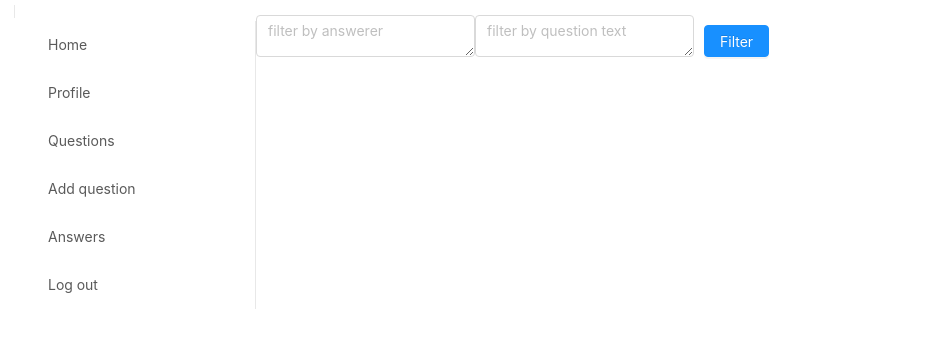
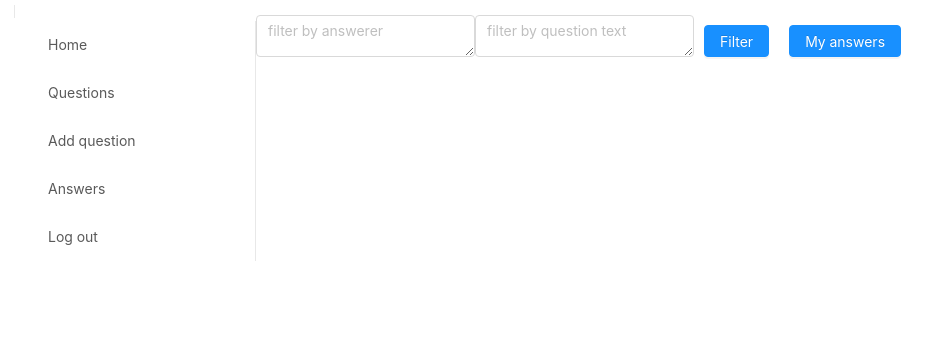
Before and after one commit to arrinn/TestsForum, a Flask app: page /answers in a window 1280 px wide. Shown: the top 348 px of the page, without its empty margins (0-950 px from the left). Run offline with Flask 2, Linux system fonts and the light colour scheme; the visitor is signed in with stand-in values (Sample User, id 1); data comes from the database, SQL or seed files in the repository; data that the repository does not hold is empty; some libraries are stand-ins or nearby versions.

Commit message:
add questions scoring

```diff
--- a/app.py
+++ b/app.py
@@ -7,7 +7,7 @@ from init import app
 from forms import LoginForm, AnswerForm, RegistrationForm, QuestionsAddingForm, FilterForm
 
 from database_connector import get_questions_list, write_answer, register_user, get_user, add_question, \
-    get_answers_list, delete_question, get_question, is_answered
+    get_answers_list, delete_question, get_question, is_answered, get_answer, archive_answer
 
 
 @app.route('/index')
@@ -77,7 +77,7 @@ def answer_question(question_id):
     answer_form = AnswerForm()
     if answer_form.validate_on_submit():
         if not is_answered(current_user.username, question_id) or not get_question(question_id).one_attempt:
-            write_answer(current_user.username, question_id, answer_form.answer_text.data)
+            write_answer(current_user.username, question_id, answer_form.answer_text.data, answer_form.user_score.data)
     return redirect(url_for('questions'))
 
 
@@ -95,10 +95,24 @@ def answers_list():
         answered_by_filter = filter_form.creator.data if filter_form.creator.data else None
         question_text_filter = filter_form.text.data if filter_form.text.data else None
         answers = get_answers_list(questions_owner=current_user.username, answered_by=answered_by_filter,
-                                   question_text=question_text_filter)
+                                   question_text=question_text_filter, status='Active')
     else:
-        answers = get_answers_list(questions_owner=current_user.username)
-    return render_template('answers.html', answers=answers, filter_form=filter_form)
+        answers = get_answers_list(questions_owner=current_user.username, status='Active')
+    return render_template('answers.html', answers=answers, filter_form=filter_form, is_my_answers=False)
+
+
+@app.route('/my_answers', methods=['GET', 'POST'])
+@login_required
+def my_answers_view():
+    filter_form = FilterForm()
+    if request.method == 'POST' and filter_form.validate_on_submit():
+        creator_filter = filter_form.creator.data if filter_form.creator.data else None
+        question_text_filter = filter_form.text.data if filter_form.text.data else None
+        answers = get_answers_list(questions_owner=creator_filter, answered_by=current_user.username,
+                                   question_text=question_text_filter, status='Active')
+    else:
+        answers = get_answers_list(questions_owner=None, answered_by=current_user.username, status='Active')
+    return render_template('answers.html', answers=answers, filter_form=filter_form, is_my_answers=True)
 
 
 @app.route('/add_question', methods=['GET', 'POST'])
@@ -106,7 +120,8 @@ def answers_list():
 def add_question_view():
     form = QuestionsAddingForm()
     if request.method == 'POST' and form.validate_on_submit():
-        add_question(current_user.username, form.question.data, form.answer.data, form.is_one_attempt.data)
+        add_question(current_user.username, form.question.data, form.answer.data, form.is_one_attempt.data,
+                     form.initial_score.data)
         return redirect('/questions')
     else:
         return render_template('add_question.html', form=form)
@@ -120,5 +135,13 @@ def delete_question_view(question_id):
     return redirect('/questions')
 
 
+@app.route('/delete_answer/<answer_id>', methods=['POST'])
+@login_required
+def delete_answer_view(answer_id):
+    if get_answer(answer_id).username == current_user.username:
+        archive_answer(answer_id)
+    return redirect('/my_answers')
+
+
 if __name__ == '__main__':
     app.run(debug=True)
--- a/config.py
+++ b/config.py
@@ -5,3 +5,5 @@ SQLALCHEMY_DATABASE_URI = 'sqlite:///' + os.path.join(basedir, 'app.sqlite')
 SQLALCHEMY_TRACK_MODIFICATIONS = True
 CSRF_ENABLED = True
 SECRET_KEY = '13543acb54b34ce54'
+MARK_RANGE_MIN = 1
+MARK_RANGE_MAX = 10
--- a/database_connector.py
+++ b/database_connector.py
@@ -7,9 +7,9 @@ def get_current_datetime():
     return datetime.now().strftime('%d-%m-%Y %H:%M')
 
 
-def add_question(username, text, answer, is_one_attempt):
+def add_question(username, text, answer, is_one_attempt, score):
     question = Questions(creator=username, text=text, time=get_current_datetime(), correct_answer=answer,
-                         one_attempt=is_one_attempt)
+                         one_attempt=is_one_attempt, score=score, total_answers=0)
     db.session.add(question)
     db.session.commit()
 
@@ -20,15 +20,18 @@ def is_correct_answer(question_id, text):
 
 
 def is_answered(username, question_id):
-    result = Answers.query.filter(question_id == question_id, username == username).first()
+    result = Answers.query.filter(Answers.question_id == question_id, Answers.username == username).first()
     return result is not None
 
 
-def write_answer(username, question_id, text):
+def write_answer(username, question_id, text, user_score):
     answer = Answers(username=username, question_id=question_id, answer=text, time=get_current_datetime(),
-                     is_correct=is_correct_answer(question_id, text))
+                     is_correct=is_correct_answer(question_id, text), user_scored=user_score)
+    question = get_question(question_id)
+    question.total_answers += 1
     db.session.add(answer)
     db.session.commit()
+    update_question_score(question_id, user_score)
 
 
 def register_user(username, email, password):
@@ -51,7 +54,7 @@ def get_questions_list(author=None, text=None):
     return questions_list.all()
 
 
-def get_answers_list(questions_owner, answered_by=None, question_text=None):
+def get_answers_list(questions_owner, answered_by=None, question_text=None, status=None):
     answers_list = Answers.query.join(Questions, Answers.question_id == Questions.id).add_columns(
         Questions.text, Questions.creator, Questions.correct_answer)
 
@@ -64,6 +67,9 @@ def get_answers_list(questions_owner, answered_by=None, question_text=None):
     if question_text is not None:
         answers_list = answers_list.filter(Questions.text.like('%{}%'.format(question_text)))
 
+    if status is not None:
+        answers_list = answers_list.filter(Answers.status == status)
+
     return answers_list.all()
 
 
@@ -71,6 +77,26 @@ def get_question(question_id):
     return Questions.query.filter(Questions.id == question_id).first()
 
 
+def get_answer(answer_id):
+    return Answers.query.filter(Answers.id == answer_id).first()
+
+
 def delete_question(question_id):
     db.session.delete(get_question(question_id))
     db.session.commit()
+
+
+def delete_answer(answer_id):
+    db.session.delete(get_answer(answer_id))
+    db.session.commit()
+
+
+def archive_answer(answer_id):
+    answer = get_answer(answer_id)
+    answer.status = 'Archived'
+    db.session.commit()
+
+
+def update_question_score(question_id, user_score):
+    question = get_question(question_id)
+    pass
--- a/forms.py
+++ b/forms.py
@@ -1,8 +1,9 @@
 from flask_wtf import FlaskForm
-from wtforms import StringField, PasswordField, BooleanField, SubmitField, TextAreaField
-from wtforms.validators import ValidationError, DataRequired, Email, EqualTo
+from wtforms import StringField, PasswordField, BooleanField, SubmitField, TextAreaField, IntegerField
+from wtforms.validators import ValidationError, DataRequired, Email, EqualTo, NumberRange
 
 from models import Users
+import config
 
 
 class LoginForm(FlaskForm):
@@ -31,13 +32,17 @@ class RegistrationForm(FlaskForm):
 
 
 class AnswerForm(FlaskForm):
-    answer_text = TextAreaField('AnswerText')
+    answer_text = TextAreaField('AnswerText', validators=[DataRequired()])
+    user_score = IntegerField('User score', validators=[DataRequired(),
+                                                        NumberRange(config.MARK_RANGE_MIN, config.MARK_RANGE_MAX)])
 
 
 class QuestionsAddingForm(FlaskForm):
-    question = TextAreaField('Question')
-    answer = TextAreaField('Answer')
+    question = TextAreaField('Question', validators=[DataRequired()])
+    answer = TextAreaField('Answer', validators=[DataRequired()])
     is_one_attempt = BooleanField('IsOneAttempt')
+    initial_score = IntegerField('Initial score', validators=[DataRequired(), NumberRange(config.MARK_RANGE_MIN,
+                                                                                          config.MARK_RANGE_MAX)])
 
 
 class FilterForm(FlaskForm):
--- a/models.py
+++ b/models.py
@@ -31,6 +31,8 @@ class Questions(db.Model):
     correct_answer = db.Column(db.String(120))
     time = db.Column(db.String(32))
     one_attempt = db.Column(db.Boolean)
+    score = db.Column(db.Float)
+    total_answers = db.Column(db.Integer)
 
     def __repr__(self):
         return '<id: {}, text: {}>'.format(self.id, self.text)
@@ -43,6 +45,8 @@ class Answers(db.Model):
     answer = db.Column(db.String(120))
     time = db.Column(db.String(32))
     is_correct = db.Column(db.Boolean)
+    user_scored = db.Column(db.Integer)
+    status = db.Column(db.Enum('Active', 'Archived'), nullable=False, server_default='Active')
 
     def __repr__(self):
         return '<id: {}, question_id: {}, user_id: {}, text: {}>'.format(
--- a/templates/_single_question.html
+++ b/templates/_single_question.html
@@ -26,6 +26,7 @@
                 <div class="ant-card-head-title">
                     {{ item.text }}
                 </div>
+                  {{ item.score }} points
               </div>
             </div>
               {% from "formhelpers.html" import render_field %}
@@ -34,6 +35,7 @@
               <form action="/answer/{{ item.id }}" method="POST" name="answer">
                   {{ form.hidden_tag() }}
                   {{ render_field(form.answer_text, class="ant-input", style="margin: 0px 0px 10px;", rows="4") }}
+                  {{ render_field(form.user_score, class="ant-input", style="margin: 0px 0px 10px;", rows="1") }}
 
                   <button type="submit" class="ant-btn ant-btn-primary ant-btn-block"><span>Answer</span></button>
                 </form>
--- a/templates/add_question.html
+++ b/templates/add_question.html
@@ -23,6 +23,7 @@
 
               {{ render_field(form.question, class="ant-input", style="margin: 0px 0px 10px;", rows="2") }}
               {{ render_field(form.answer, class="ant-input", style="margin: 0px 0px 10px;", rows="4") }}
+              {{ render_field(form.initial_score, class="ant-input", style="margin: 0px 0px 10px;", rows="1") }}
               {{ render_field(form.is_one_attempt, class="ant-checkbox") }}
             <button type="input" class="ant-btn ant-btn-primary ant-btn-block"
               style="margin: 10px 0px;"><span>Add</span></button>
--- a/templates/answers.html
+++ b/templates/answers.html
@@ -5,15 +5,23 @@
 <div class="main__items">
   <div class="quiz">
     <div class="quiz__settings">
-        <form action="/answers" method="POST" class="quiz__settings">
+        {% if is_my_answers %}
+          <form action= "/my_answers" method="POST" class="quiz__settings">
+        {% else %}
+          <form action= "/answers" method="POST" class="quiz__settings">
+        {% endif %}
             {{ filter_form.hidden_tag() }}
 
             {{ filter_form.creator(class="ant-input", style="margin: 0px 0px 10px;", rows="1",
-                placeholder="filter by answerer") }}
+                placeholder="filter by {}".format("creator" if is_my_answers else "answerer")) }}
             {{ filter_form.text(class="ant-input", style="margin: 0px 0px 10px;", rows="1",
                 placeholder="filter by question text") }}
           <button type="input" class="ant-btn ant-btn-primary" style="margin: 10px;">
           <span>Filter</span></button>
+        </form>
+        <form action="/my_answers" method="GET">
+          <button type="input" class="ant-btn ant-btn-primary" style="margin: 10px;">
+          <span>My answers</span></button>
         </form>
       </div>
     {% for item in answers %}
--- a/templates/base.html
+++ b/templates/base.html
@@ -20,10 +20,11 @@
                   <i aria-label="icon: mail" class="anticon anticon-mail">
                   </i>Home<a href="/index"></a></li>
 
+              <!--
               <li class="ant-menu-item" role="menuitem" style="padding-left: 24px;">
                   <i aria-label="icon: calendar" class="anticon anticon-calendar">
                   </i>Profile<a href="/profile"></a></li>
-
+              -->
               <li class="ant-menu-item" role="menuitem" style="padding-left: 24px;">
                   <i aria-label="icon: calendar" class="anticon anticon-calendar">
                   </i>Questions<a href="/questions"></a></li>
```
Also changed, not shown: templates/_single_answer.html (+13 -3 lines), tests.py (deleted, +0 -8 lines), templates/login.html (line endings or trailing spaces), 1 other file.
